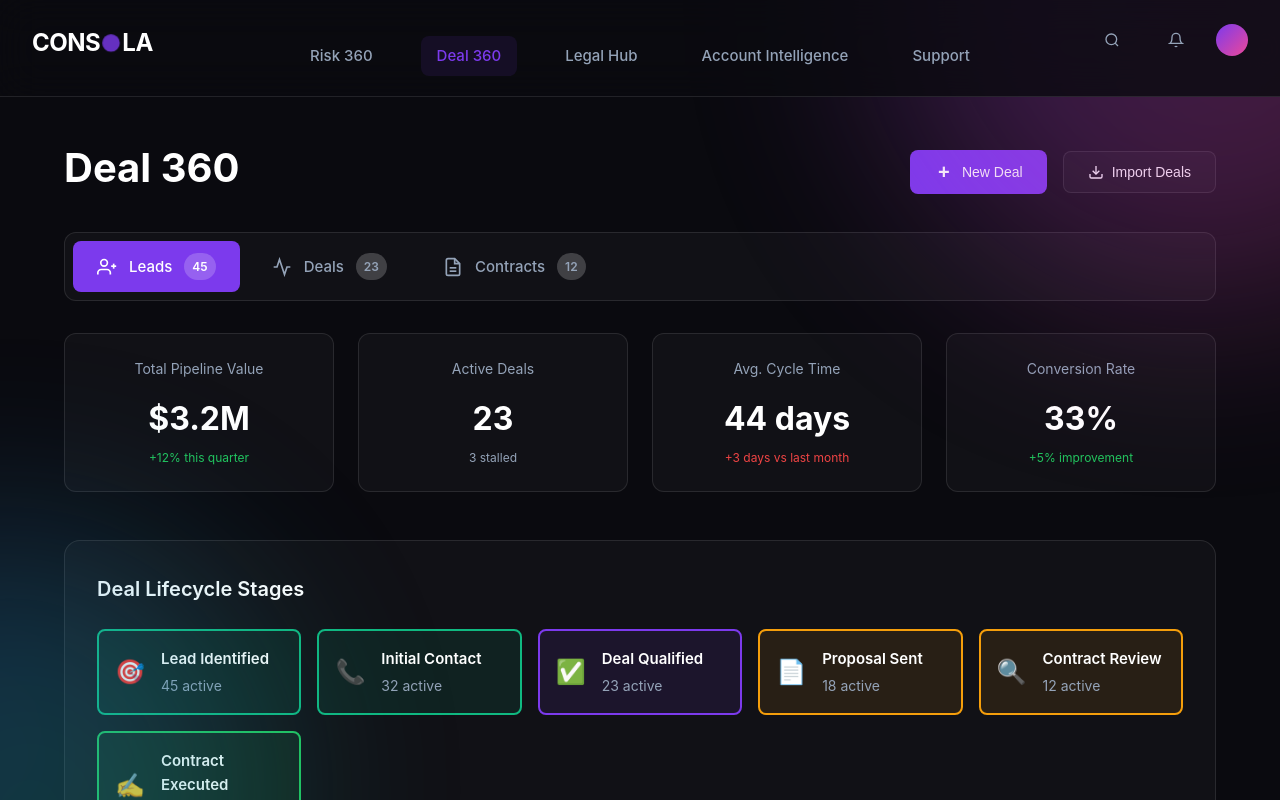
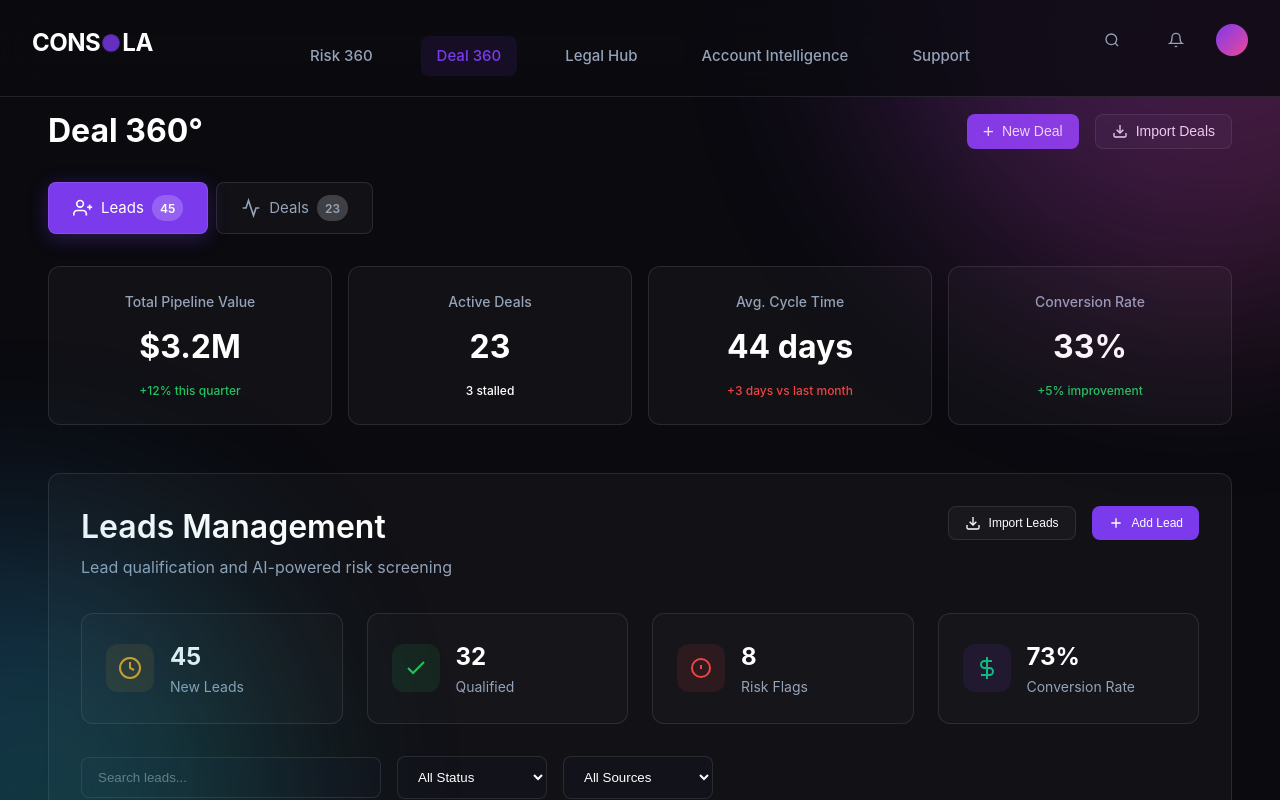
Before and after one commit to Slamz09/CONSOLA360_UPDATED, a Vue app: page /deal360/leads in a window 1280 px wide. Shown: the top 800 px of the page. Built offline with nearby package versions, Linux system fonts and the light colour scheme; the HTML template or start-up script is replaced by a standard one.

Commit message:
Update Deal360View.vue

```diff
--- a/src/views/Deal360View.vue
+++ b/src/views/Deal360View.vue
@@ -2,7 +2,7 @@
   <div class="deal360-view page-container">
     <!-- Header -->
     <div class="view-header">
-      <h1 class="heading-primary">Deal 360</h1>
+      <h1 class="heading-primary">Deal 360°</h1>
       <div class="header-actions">
         <button @click="showNewDeal = true" class="btn btn-primary">
           <span class="icon">+</span>
@@ -19,7 +19,7 @@
       </div>
     </div>
 
-    <!-- Module Navigation Tabs -->
+    <!-- Module Navigation Tabs (Contracts tab removed) -->
     <div class="module-tabs">
       <RouterLink to="/deal360/leads" class="module-tab" active-class="active">
         <svg width="20" height="20" viewBox="0 0 24 24" fill="none" stroke="currentColor" stroke-width="2">
@@ -28,31 +28,18 @@
           <line x1="20" y1="8" x2="20" y2="14"/>
           <line x1="23" y1="11" x2="17" y2="11"/>
         </svg>
-        Leads
-        <span class="tab-count">{{ leadsCount }}</span>
+        Leads <span class="tab-count">{{ leadsCount }}</span>
       </RouterLink>
 
       <RouterLink to="/deal360/deals" class="module-tab" active-class="active">
         <svg width="20" height="20" viewBox="0 0 24 24" fill="none" stroke="currentColor" stroke-width="2">
           <polyline points="22,12 18,12 15,21 9,3 6,12 2,12"/>
         </svg>
-        Deals
-        <span class="tab-count">{{ dealsCount }}</span>
-      </RouterLink>
-
-      <RouterLink to="/deal360/contracts" class="module-tab" active-class="active">
-        <svg width="20" height="20" viewBox="0 0 24 24" fill="none" stroke="currentColor" stroke-width="2">
-          <path d="M14 2H6a2 2 0 0 0-2 2v16a2 2 0 0 0 2 2h12a2 2 0 0 0 2-2V8z"/>
-          <polyline points="14,2 14,8 20,8"/>
-          <line x1="16" y1="13" x2="8" y2="13"/>
-          <line x1="16" y1="17" x2="8" y2="17"/>
-        </svg>
-        Contracts
-        <span class="tab-count">{{ contractsCount }}</span>
+        Deals <span class="tab-count">{{ dealsCount }}</span>
       </RouterLink>
     </div>
 
-    <!-- Summary Cards -->
+    <!-- Summary Cards (single top-level stats row) -->
     <div class="summary-cards">
       <div class="summary-card">
         <h3 class="card-title">Total Pipeline Value</h3>
@@ -76,21 +63,6 @@
       </div>
     </div>
 
-    <!-- Domino Tracker: Deal Lifecycle Stages -->
-    <div class="domino-tracker">
-      <h2 class="section-title">Deal Lifecycle Stages</h2>
-      <div class="domino-stages">
-        <div v-for="(stage, index) in dominoStages" :key="index"
-             :class="['domino-stage', stage.status]">
-          <div class="stage-icon">{{ stage.icon }}</div>
-          <div class="stage-content">
-            <h4>{{ stage.name }}</h4>
-            <p class="stage-count">{{ stage.count }} active</p>
-          </div>
-        </div>
-      </div>
-    </div>
-
     <!-- Main Content Area -->
     <div class="main-content-area">
       <RouterView />
@@ -101,7 +73,7 @@
       <div class="modal-content" @click.stop>
         <div class="modal-header">
           <h2>Create New Deal</h2>
-          <button @click="showNewDeal = false" class="close-btn">✕</button>
+          <button @click="showNewDeal = false" class="close-btn">×</button>
         </div>
         <div class="modal-body">
           <form @submit.prevent="createDeal" class="new-deal-form">
@@ -117,17 +89,6 @@
               <label class="form-label">Primary Contact</label>
               <input v-model="newDealForm.contact" type="text" class="form-input" required>
             </div>
-            <div class="form-group">
-              <label class="form-label">Industry</label>
-              <select v-model="newDealForm.industry" class="form-select" required>
-                <option value="">Select industry</option>
-                <option value="technology">Technology</option>
-                <option value="healthcare">Healthcare</option>
-                <option value="finance">Finance</option>
-                <option value="retail">Retail</option>
-                <option value="manufacturing">Manufacturing</option>
-              </select>
-            </div>
             <div class="form-actions">
               <button type="button" @click="showNewDeal = false" class="btn btn-secondary">Cancel</button>
               <button type="submit" class="btn btn-primary">Create Deal</button>
@@ -137,27 +98,25 @@
       </div>
     </div>
 
-    <!-- Import Modal -->
+    <!-- Import Deals Modal -->
     <div v-if="showImportModal" class="modal-overlay" @click="showImportModal = false">
       <div class="modal-content" @click.stop>
         <div class="modal-header">
           <h2>Import Deals from CSV</h2>
-          <button @click="showImportModal = false" class="close-btn">✕</button>
+          <button @click="showImportModal = false" class="close-btn">×</button>
         </div>
         <div class="modal-body">
           <div class="upload-zone" @click="triggerFileUpload" @dragover.prevent @drop.prevent="handleFileDrop">
             <div class="upload-content">
-              <div class="upload-icon">
-                <svg width="48" height="48" viewBox="0 0 24 24" fill="none" stroke="currentColor" stroke-width="2">
-                  <path d="M21 15v4a2 2 0 0 1-2 2H5a2 2 0 0 1-2-2v-4"/>
-                  <polyline points="17,8 12,3 7,8"/>
-                  <line x1="12" y1="3" x2="12" y2="15"/>
-                </svg>
-              </div>
+              <svg width="48" height="48" viewBox="0 0 24 24" fill="none" stroke="currentColor" stroke-width="2">
+                <path d="M21 15v4a2 2 0 0 1-2 2H5a2 2 0 0 1-2-2v-4"/>
+                <polyline points="17,8 12,3 7,8"/>
+                <line x1="12" y1="3" x2="12" y2="15"/>
+              </svg>
               <h4>Upload Deals CSV</h4>
-              <p>Drag & drop your CSV file here or click to browse</p>
+              <p>Drag & drop or click to browse</p>
             </div>
-            <input ref="fileInput" type="file" accept=".csv" style="display: none" @change="handleFileSelect">
+            <input ref="fileInput" type="file" accept=".csv" style="display:none" @change="handleFileSelect">
           </div>
         </div>
       </div>
@@ -166,121 +125,153 @@
 </template>
 
 <script setup>
-import { ref, computed, onMounted } from 'vue'
+import { ref, onMounted } from 'vue'
 
-// State
-const showNewDeal = ref(false)
+const showNewDeal     = ref(false)
 const showImportModal = ref(false)
-const fileInput = ref()
+const fileInput       = ref()
 
-// Mock data
-const leadsCount = ref(45)
-const dealsCount = ref(23)
-const contractsCount = ref(12)
-const totalPipelineValue = ref(3.2)
-const activeDeals = ref(23)
-const stalledDeals = ref(3)
-const avgCycleTime = ref(44)
-const conversionRate = ref(33)
+// mock counts & metrics (removed contractsCount)
+const leadsCount        = ref(45)
+const dealsCount        = ref(23)
+const totalPipelineValue= ref(3.2)
+const activeDeals       = ref(23)
+const stalledDeals      = ref(3)
+const avgCycleTime      = ref(44)
+const conversionRate    = ref(33)
 
-const dominoStages = ref([
-  { name: 'Lead Identified', icon: '🎯', count: 45, status: 'active' },
-  { name: 'Initial Contact', icon: '📞', count: 32, status: 'active' },
-  { name: 'Deal Qualified', icon: '✅', count: 23, status: 'current' },
-  { name: 'Proposal Sent', icon: '📄', count: 18, status: 'pending' },
-  { name: 'Contract Review', icon: '🔍', count: 12, status: 'pending' },
-  { name: 'Contract Executed', icon: '✍️', count: 8, status: 'complete' }
-])
-
-// Form data
+// new deal form
 const newDealForm = ref({
   companyName: '',
   value: null,
-  contact: '',
-  industry: ''
+  contact: ''
 })
 
-// Methods
 function createDeal() {
-  // Create deal logic here
-  console.log('Creating deal:', newDealForm.value)
+  console.log('Creating deal', newDealForm.value)
   showNewDeal.value = false
-  // Reset form
-  newDealForm.value = {
-    companyName: '',
-    value: null,
-    contact: '',
-    industry: ''
-  }
+  newDealForm.value = { companyName:'', value:null, contact:'' }
 }
 
 function triggerFileUpload() {
   fileInput.value?.click()
 }
-
-function handleFileSelect(event) {
-  const file = event.target.files[0]
-  if (file) {
-    console.log('File selected:', file.name)
-    // Handle CSV processing here
-  }
+function handleFileSelect(e) {
+  console.log('File selected', e.target.files[0]?.name)
 }
-
-function handleFileDrop(event) {
-  const files = event.dataTransfer?.files
-  if (files && files[0]) {
-    console.log('File dropped:', files[0].name)
-    // Handle CSV processing here
-  }
+function handleFileDrop(e) {
+  console.log('File dropped', e.dataTransfer.files[0]?.name)
 }
 
 onMounted(() => {
-  // Load initial data
+  // load real data here
 })
 </script>
 
 <style scoped>
-.deal360-view {
-  /* Inherits from page-container */
+/* CSS Variables for consistency */
+:root {
+  --bg-primary: #1a1a1a;
+  --bg-card: #2a2a2a;
+  --bg-secondary: #2a2a2a;
+  --border-color: #404040;
+  --text-primary: #ffffff;
+  --text-secondary: #a0a0a0;
+  --primary-accent: #7c3aed;
+  --health-excellent: #22c55e;
+  --risk-high: #ef4444;
 }
 
+.deal360-view {
+  padding: 1rem;
+  max-width: 1600px;
+  margin: 0 auto;
+  min-height: 100vh;
+  background-color: var(--bg-primary);
+  color: var(--text-primary);
+}
+
+.page-container {
+  /* Additional container styles can go here */
+}
+
+/* Header Styles */
 .view-header {
   display: flex;
   justify-content: space-between;
   align-items: center;
   margin-bottom: 2rem;
-  margin-top: 2rem;
+  margin-top: 1rem;
+}
+
+.heading-primary {
+  font-size: 2rem;
+  font-weight: 700;
+  color: var(--text-primary);
+  margin: 0;
 }
 
 .header-actions {
   display: flex;
   gap: 1rem;
-  align-items: center;
 }
 
+/* Button Styles */
+.btn {
+  display: inline-flex;
+  align-items: center;
+  gap: 0.5rem;
+  padding: 0.5rem 1rem;
+  border: none;
+  border-radius: 8px;
+  font-weight: 500;
+  cursor: pointer;
+  transition: all 0.2s ease;
+  text-decoration: none;
+}
+
+.btn-primary {
+  background: var(--primary-accent);
+  color: white;
+}
+
+.btn-primary:hover {
+  background: #6d28d9;
+}
+
+.btn-secondary {
+  background: var(--bg-secondary);
+  color: var(--text-primary);
+  border: 1px solid var(--border-color);
+}
+
+.btn-secondary:hover {
+  background: var(--bg-card);
+}
+
+.icon {
+  font-size: 1.2rem;
+  line-height: 1;
+}
+
+/* Module Navigation */
 .module-tabs {
   display: flex;
   gap: 0.5rem;
   margin-bottom: 2rem;
-  background: var(--bg-card);
-  padding: 0.5rem;
-  border-radius: 12px;
-  border: 1px solid var(--border-color);
 }
 
 .module-tab {
   display: flex;
   align-items: center;
-  gap: 0.75rem;
+  gap: 0.5rem;
   padding: 0.75rem 1.5rem;
-  background: transparent;
-  border: none;
+  border-radius: 8px;
+  background: var(--bg-card);
+  border: 1px solid var(--border-color);
   color: var(--text-secondary);
-  font-weight: 500;
-  border-radius: 8px;
-  cursor: pointer;
+  text-decoration: none;
   transition: all 0.2s ease;
-  text-decoration: none;
 }
 
 .module-tab:hover {
@@ -291,20 +282,22 @@ onMounted(() => {
 .module-tab.active {
   background: var(--primary-accent);
   color: white;
+  box-shadow: 0 4px 20px rgba(124, 58, 237, 0.3);
 }
 
 .tab-count {
-  padding: 0.25rem 0.5rem;
-  background: rgba(255, 255, 255, 0.2);
+  background: rgba(255,255,255,0.2);
   border-radius: 9999px;
+  padding: 0.2rem 0.5rem;
   font-size: 0.75rem;
   font-weight: 600;
 }
 
+/* Summary Cards */
 .summary-cards {
   display: grid;
-  grid-template-columns: repeat(auto-fit, minmax(250px, 1fr));
-  gap: 1.5rem;
+  grid-template-columns: repeat(auto-fit, minmax(250px,1fr));
+  gap: 1rem;
   margin-bottom: 3rem;
 }
 
@@ -317,119 +310,46 @@ onMounted(() => {
 }
 
 .card-title {
+  color: var(--text-secondary);
+  margin-bottom: 0.5rem;
   font-size: 0.875rem;
-  color: var(--text-secondary);
-  margin-bottom: 0.75rem;
+  font-weight: 500;
 }
 
 .metric-value {
   font-size: 2rem;
   font-weight: 700;
   color: var(--text-primary);
-  margin-bottom: 0.25rem;
+  margin-bottom: 0.5rem;
 }
 
 .metric-change {
   font-size: 0.75rem;
-  color: var(--text-secondary);
+  font-weight: 500;
 }
 
-.metric-change.positive {
-  color: var(--health-excellent);
-}
+.metric-change.positive { color: var(--health-excellent); }
+.metric-change.negative { color: var(--risk-high); }
 
-.metric-change.negative {
-  color: var(--risk-high);
-}
-
-.domino-tracker {
+/* Main Content */
+.main-content-area {
+  min-height: 400px;
   background: var(--bg-card);
   border: 1px solid var(--border-color);
-  border-radius: 16px;
+  border-radius: 12px;
   padding: 2rem;
-  margin-bottom: 3rem;
-}
-
-.section-title {
-  font-size: 1.25rem;
-  font-weight: 600;
-  color: var(--text-primary);
-  margin-bottom: 1.5rem;
-}
-
-.domino-stages {
-  display: grid;
-  grid-template-columns: repeat(auto-fit, minmax(180px, 1fr));
-  gap: 1rem;
-}
-
-.domino-stage {
-  display: flex;
-  align-items: center;
-  gap: 1rem;
-  padding: 1rem;
-  border-radius: 8px;
-  border: 2px solid var(--border-color);
-  transition: all 0.3s ease;
-}
-
-.domino-stage.active {
-  border-color: var(--secondary-accent);
-  background: rgba(16, 185, 129, 0.1);
-}
-
-.domino-stage.current {
-  border-color: var(--primary-accent);
-  background: rgba(124, 58, 237, 0.1);
-}
-
-.domino-stage.pending {
-  border-color: var(--risk-medium);
-  background: rgba(245, 158, 11, 0.1);
-}
-
-.domino-stage.complete {
-  border-color: var(--health-excellent);
-  background: rgba(34, 197, 94, 0.1);
-}
-
-.stage-icon {
-  font-size: 1.5rem;
-  flex-shrink: 0;
-}
-
-.stage-content h4 {
-  color: var(--text-primary);
-  font-weight: 600;
-  margin-bottom: 0.25rem;
-}
-
-.stage-count {
-  color: var(--text-secondary);
-  font-size: 0.875rem;
-}
-
-.main-content-area {
-  background: var(--bg-card);
-  border: 1px solid var(--border-color);
-  border-radius: 16px;
-  padding: 2rem;
-  min-height: 400px;
 }
 
 /* Modal Styles */
 .modal-overlay {
   position: fixed;
-  top: 0;
-  left: 0;
-  right: 0;
-  bottom: 0;
-  background: rgba(0, 0, 0, 0.8);
+  inset: 0;
+  background: rgba(0,0,0,0.8);
   display: flex;
   align-items: center;
   justify-content: center;
+  padding: 2rem;
   z-index: 1000;
-  padding: 2rem;
 }
 
 .modal-content {
@@ -446,26 +366,12 @@ onMounted(() => {
   display: flex;
   justify-content: space-between;
   align-items: center;
-  padding: 2rem;
+  padding: 1.5rem 2rem;
   border-bottom: 1px solid var(--border-color);
 }
 
 .modal-header h2 {
-  font-size: 1.5rem;
-  color: var(--text-primary);
-}
-
-.close-btn {
-  background: none;
-  border: none;
-  color: var(--text-secondary);
-  font-size: 1.5rem;
-  cursor: pointer;
-  padding: 0.5rem;
-  line-height: 1;
-}
-
-.close-btn:hover {
+  margin: 0;
   color: var(--text-primary);
 }
 
@@ -473,80 +379,116 @@ onMounted(() => {
   padding: 2rem;
 }
 
+.close-btn {
+  background: none;
+  border: none;
+  font-size: 1.5rem;
+  cursor: pointer;
+  color: var(--text-secondary);
+  padding: 0.25rem;
+}
+
+.close-btn:hover {
+  color: var(--text-primary);
+}
+
+/* Form Styles */
 .new-deal-form {
   display: flex;
   flex-direction: column;
   gap: 1.5rem;
 }
 
+.form-group {
+  display: flex;
+  flex-direction: column;
+  gap: 0.5rem;
+}
+
+.form-label {
+  font-weight: 500;
+  color: var(--text-primary);
+}
+
+.form-input {
+  padding: 0.75rem;
+  border: 1px solid var(--border-color);
+  border-radius: 8px;
+  background: var(--bg-card);
+  color: var(--text-primary);
+  font-size: 1rem;
+}
+
+.form-input:focus {
+  outline: none;
+  border-color: var(--primary-accent);
+}
+
 .form-actions {
   display: flex;
+  gap: 1rem;
   justify-content: flex-end;
-  gap: 1rem;
-  margin-top: 2rem;
+  margin-top: 1rem;
 }
 
+/* Upload Zone */
 .upload-zone {
   border: 2px dashed var(--border-color);
   border-radius: 12px;
   padding: 3rem;
   text-align: center;
   cursor: pointer;
-  transition: all 0.3s ease;
+  transition: border-color 0.2s ease;
 }
 
 .upload-zone:hover {
   border-color: var(--primary-accent);
-  background: rgba(124, 58, 237, 0.05);
 }
 
-.upload-content {
-  display: flex;
-  flex-direction: column;
-  align-items: center;
-  gap: 1rem;
-}
-
-.upload-icon {
-  color: var(--secondary-accent);
+.upload-content svg {
+  color: var(--text-secondary);
+  margin-bottom: 1rem;
 }
 
 .upload-content h4 {
+  margin-bottom: 0.5rem;
   color: var(--text-primary);
-  font-weight: 600;
 }
 
-.icon {
-  display: inline-block;
-  width: 20px;
-  height: 20px;
-  line-height: 20px;
-  text-align: center;
-  font-size: 20px;
-  font-weight: bold;
+.upload-content p {
+  color: var(--text-secondary);
 }
 
-@media (max-width: 768px) {
+/* Responsive Design */
+@media (max-width: 1024px) {
   .view-header {
     flex-direction: column;
-    align-items: stretch;
+    align-items: flex-start;
     gap: 1rem;
   }
 
   .header-actions {
+    width: 100%;
     justify-content: space-between;
   }
 
   .module-tabs {
     flex-direction: column;
+    gap: 0.25rem;
   }
 
   .summary-cards {
     grid-template-columns: repeat(2, 1fr);
   }
+}
 
-  .domino-stages {
+@media (max-width: 640px) {
+  .summary-cards {
     grid-template-columns: 1fr;
+  }
+
+  .main-content-area {
+    padding: 1rem;
   }
 }
 </style>
```
